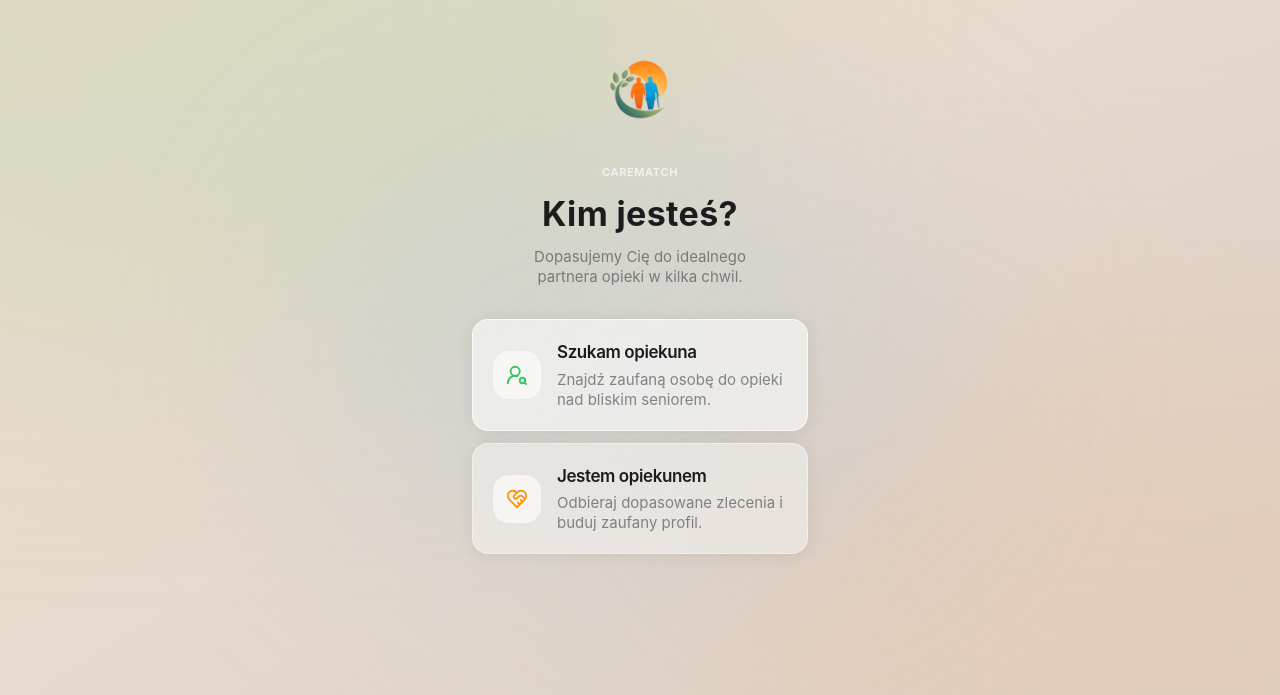
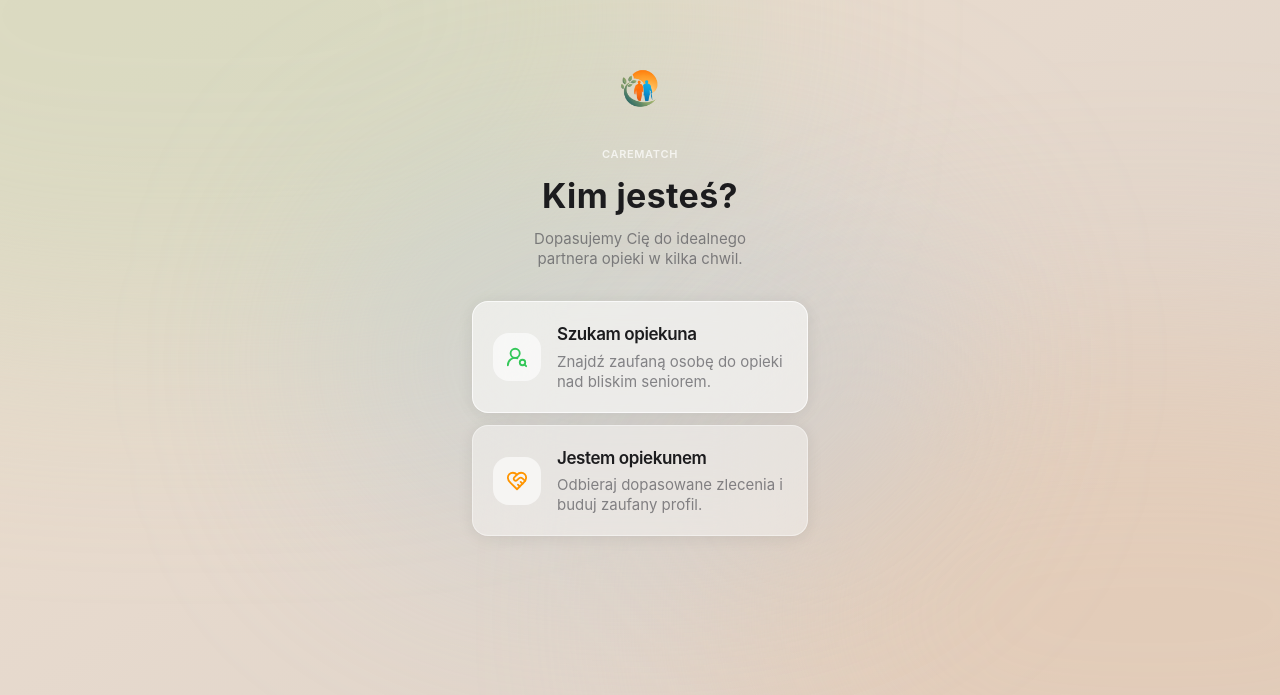
Before and after one commit to MaciejOzdzinski/senior-care-prototype, a React (Vite) app: page / in a window 1280 px wide. Shown: the part 105-800 px from the top of the page. Built offline with nearby package versions, Linux system fonts and the light colour scheme.

Commit message:
style: size logo to 72px per Apple HIG onboarding proportions
- 72px = ~2x Large Title (34px) ratio
- mb-5 (20px) spacing to subtitle — matches Apple onboarding rhythm

```diff
--- a/src/App.tsx
+++ b/src/App.tsx
@@ -62,7 +62,7 @@ export default function App() {
               <img
                 src="/logo.png"
                 alt="CareMatch"
-                className="mx-auto mb-4 size-28 object-contain"
+                className="mx-auto mb-5 size-[72px] object-contain"
               />
               <div className="text-[11px] uppercase tracking-[0.06em] font-semibold text-white/70">
                 CareMatch
```
